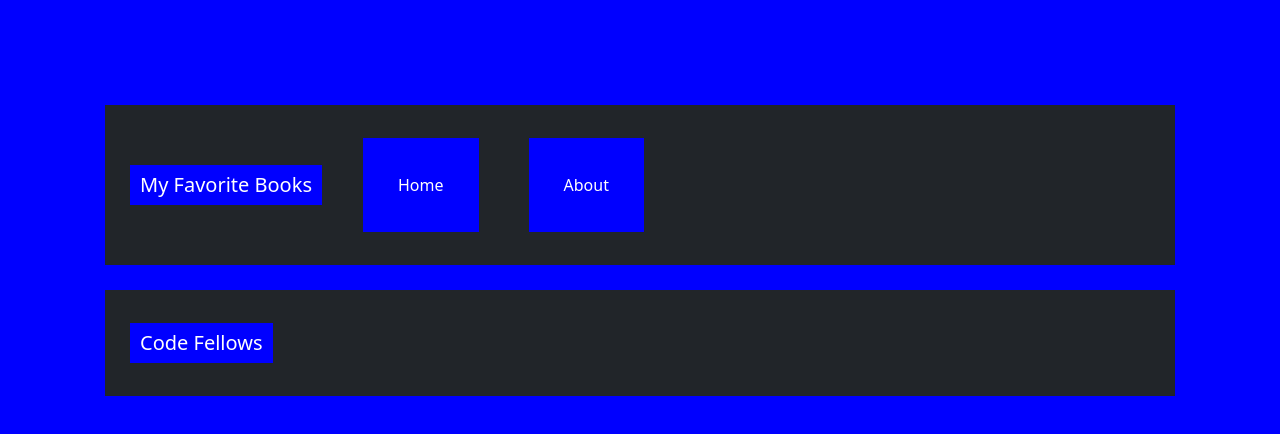
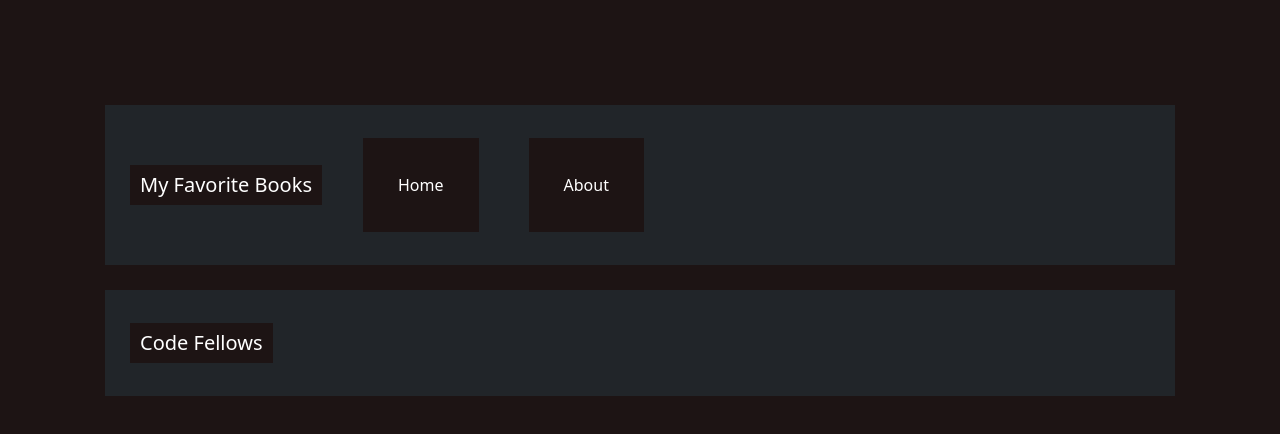
Before and after one commit to NicholasBrown-01/can-of-books-frontend, a React (Create React App) app: page / in a window 1280 px wide. Shown: the top 434 px of the page. Built offline with nearby package versions, Linux system fonts and the light colour scheme.

Commit message:
Update CSS

```diff
--- a/src/App.css
+++ b/src/App.css
@@ -6,8 +6,6 @@
   padding: 10px;
   justify-content: center;
   text-align: center;
-
-  background-color: blue !important;
 }
 
 #cards {
```
